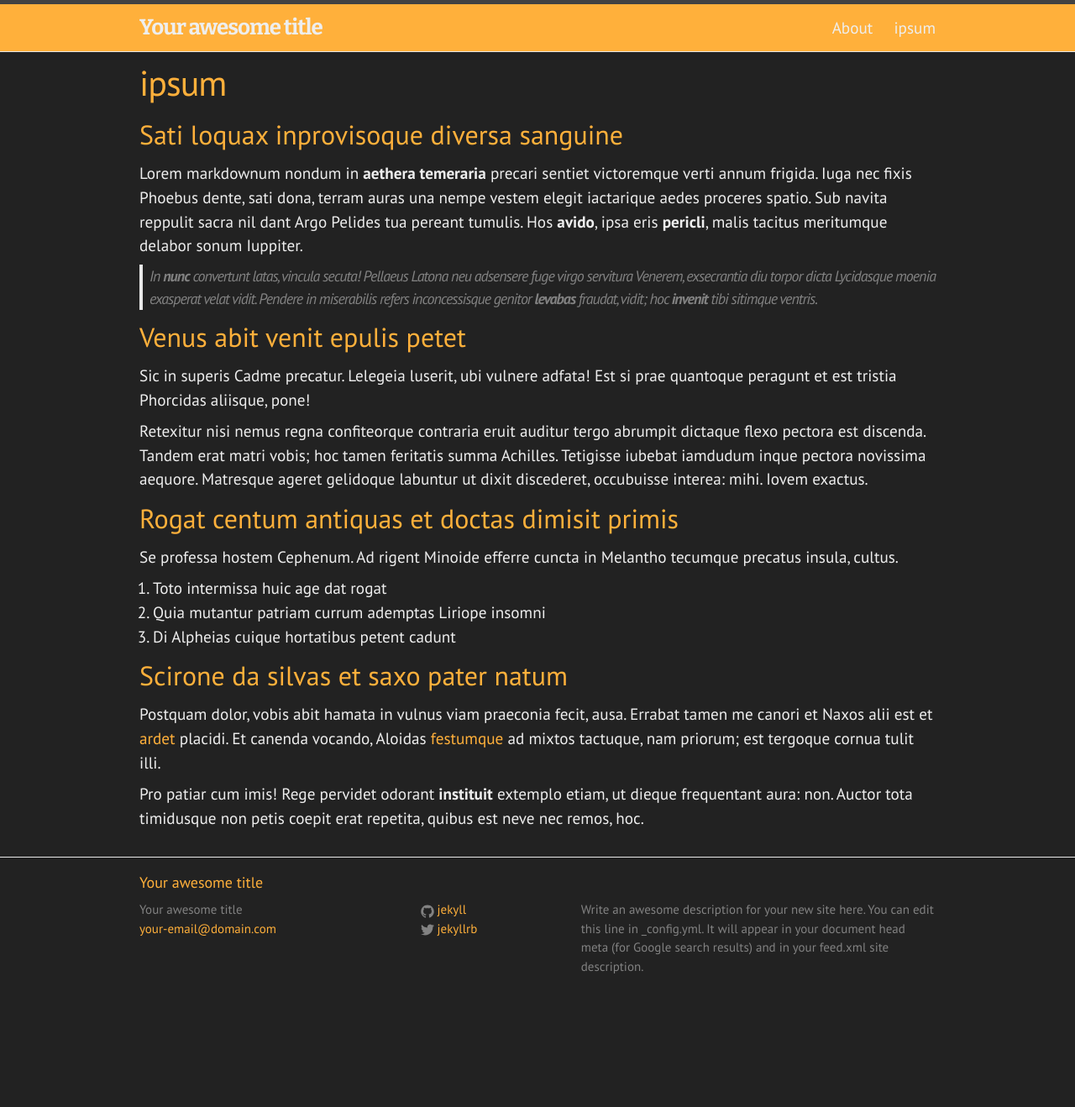
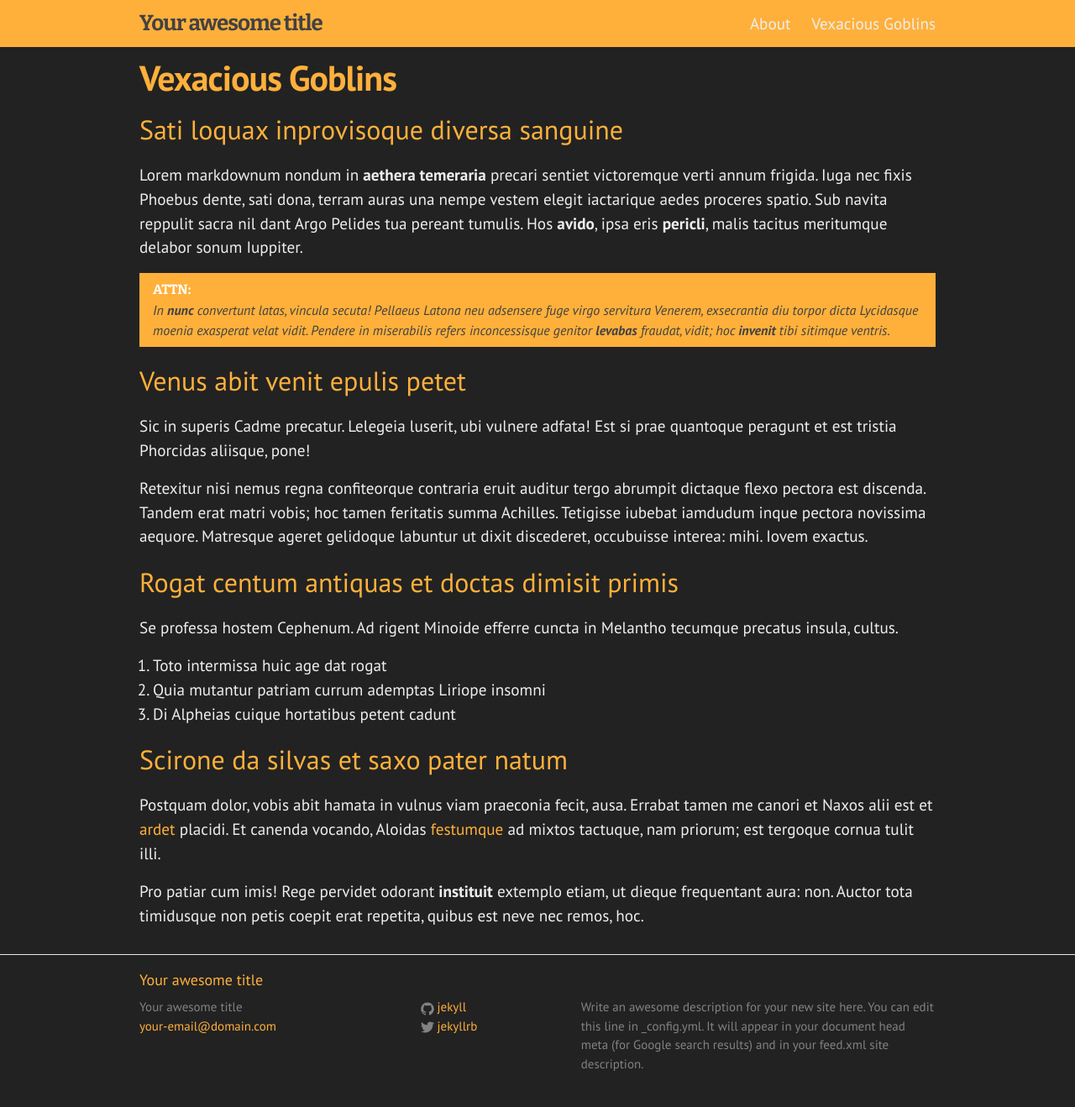
Before and after one commit to ljpendergrass/logan-portfolio-2016, a Jekyll site: the page built from ipsum.md, in a window 1280 px wide. Shown: the whole page at 84% size. Built offline with Jekyll 4.4.1, drawn with Linux system fonts in a browser that asks for light colours; before the commit the page ends 1194 px from its top, so only the background shows below that.

Commit message:
layout changes

```diff
--- a/_sass/_base.scss
+++ b/_sass/_base.scss
@@ -10,6 +10,10 @@ dl, dd, ol, ul, figure {
 
 h1, h2, h3, h4, h5, h6{
     color: $brand-color;
+}
+
+h1{
+    font-weight: bolder;
 }
 
 
@@ -38,7 +42,7 @@ h1, h2, h3, h4, h5, h6,
 p, blockquote, pre,
 ul, ol, dl, figure,
 %vertical-rhythm {
-    margin-bottom: $spacing-unit / 2;
+    margin-bottom: $spacing-unit;
 }
 
 
@@ -85,7 +89,7 @@ li {
 /**
  * Headings
  */
-h1, h2, h3, h4, h5, h6 {
+h2, h3, h4, h5, h6 {
     font-weight: $base-font-weight;
 }
 
@@ -114,15 +118,25 @@ a {
  * Blockquotes
  */
 blockquote {
-    color: $grey-color;
-    border-left: 4px solid $grey-color-light;
-    padding-left: $spacing-unit / 2;
-    font-size: 18px;
-    letter-spacing: -1px;
+    color: $grey-color-dark;
+    // border-left: 4px solid $grey-color-dark;
+    padding: $spacing-unit / 2 $spacing-unit $spacing-unit / 2 $spacing-unit;
+    font-size: $base-font-size / 1.2;
     font-style: italic;
+    background-color: $brand-color;
 
     > :last-child {
         margin-bottom: 0;
+    }
+
+    > :before {
+        content: "ATTN:";
+        font-family: $secondary-font;
+        display: block;
+        font-weight: bolder;
+        color: white;
+        font-style: normal;
+
     }
 }
 
--- a/_sass/_layout.scss
+++ b/_sass/_layout.scss
@@ -2,8 +2,6 @@
  * Site header
  */
 .site-header {
-    border-top: 5px solid $grey-color-dark;
-    border-bottom: 1px solid $grey-color-light;
     min-height: 56px;
     background-color: $brand-color;
     font-color: $background-color;
@@ -22,7 +20,7 @@
 
     &,
     &:visited {
-        color: inherit;
+        color: $grey-color-dark;
     }
 }
 
--- a/ipsum.md
+++ b/ipsum.md
@@ -1,6 +1,6 @@
 ---
 layout: page
-title: ipsum
+title: Vexacious Goblins
 permalink: /ipsum/
 ---
 ## Sati loquax inprovisoque diversa sanguine
```
